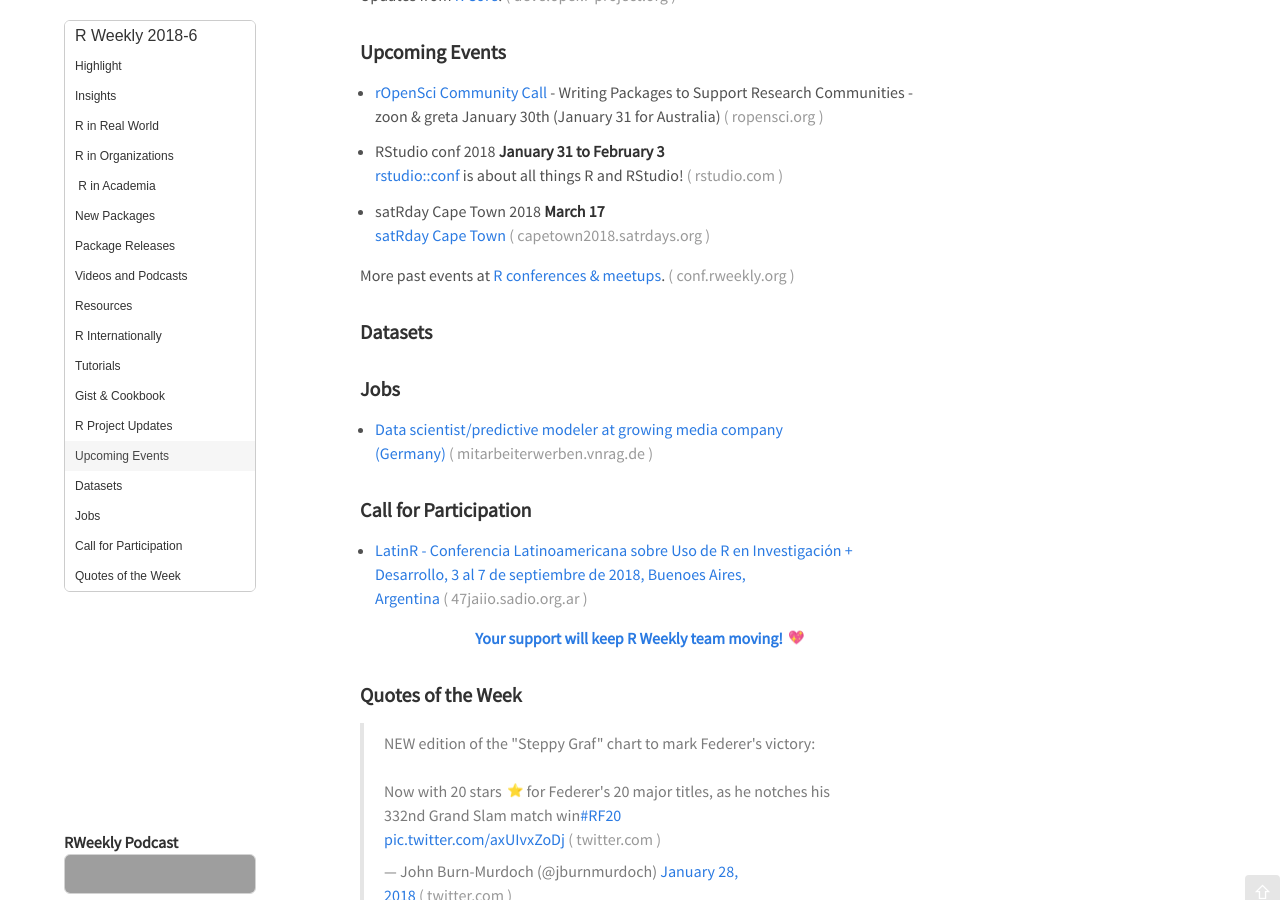
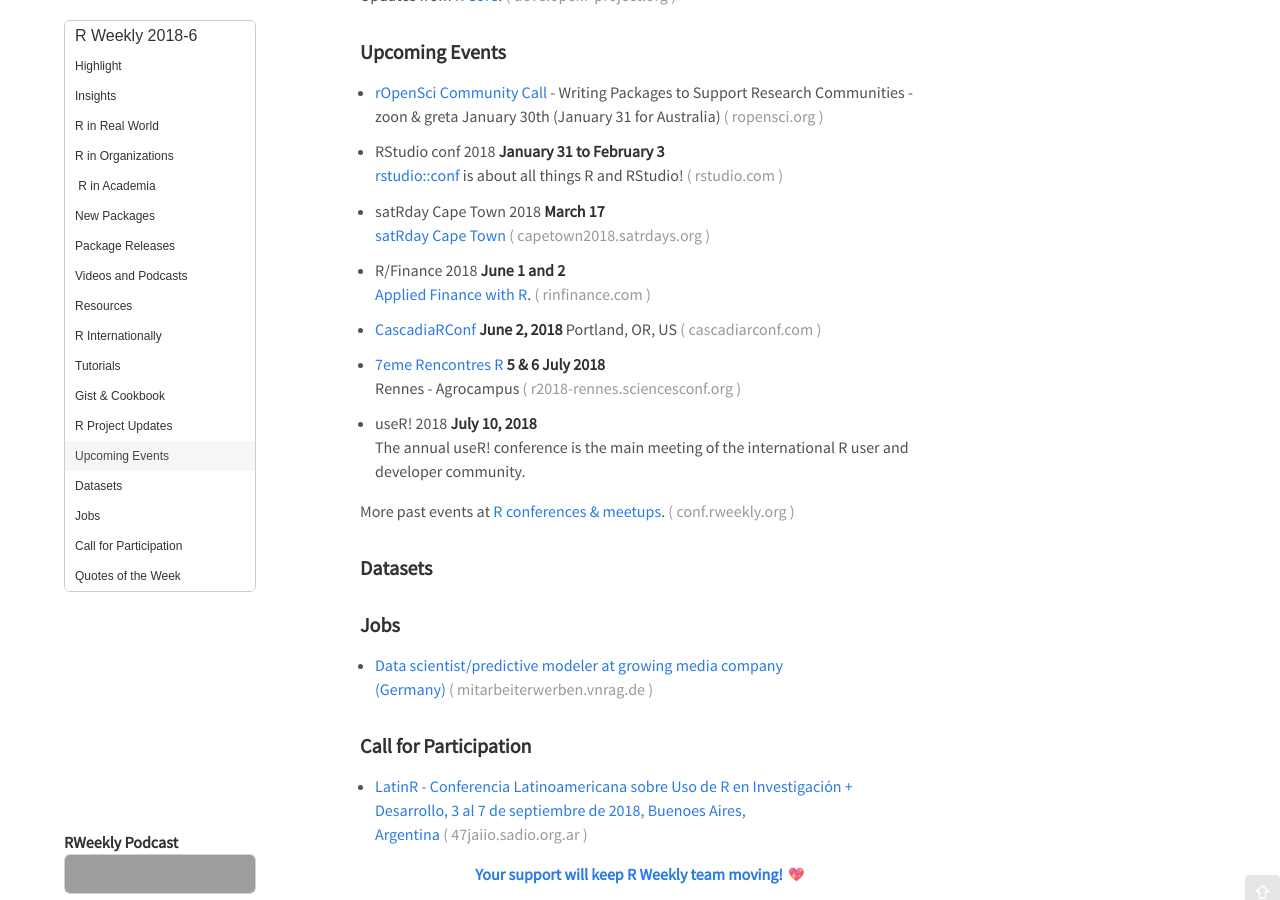
Before and after one commit to rweekly/rweekly.org, a Jekyll site: the page built from draft.md, in a window 1280 px wide and 900 px high, scrolled down 1205 px. Built offline with Jekyll 4.4.1, drawn with Linux system fonts in a browser that asks for light colours; emoji names are drawn with the system emoji font; comment, search, counter and statistics services are not loaded; grey boxes are pictures that could not be loaded.

Commit message:
add back conferences

```diff
--- a/draft.md
+++ b/draft.md
@@ -83,7 +83,7 @@
 + satRday Cape Town 2018 **March 17** <br />
 [satRday Cape Town](http://capetown2018.satrdays.org/)
 
-<!-- + R/Finance 2018 **June 1 and 2** <br />
++ R/Finance 2018 **June 1 and 2** <br />
 [Applied Finance with R](http://www.rinfinance.com).
 
 + [CascadiaRConf](https://cascadiarconf.com/) **June 2, 2018**
@@ -93,7 +93,7 @@
 Rennes - Agrocampus
 
 + useR! 2018 **July 10, 2018** <br />
-The annual useR! conference is the main meeting of the international R user and developer community. -->
+The annual useR! conference is the main meeting of the international R user and developer community.
 
 More past events at [R conferences & meetups](https://conf.rweekly.org).
 
```
